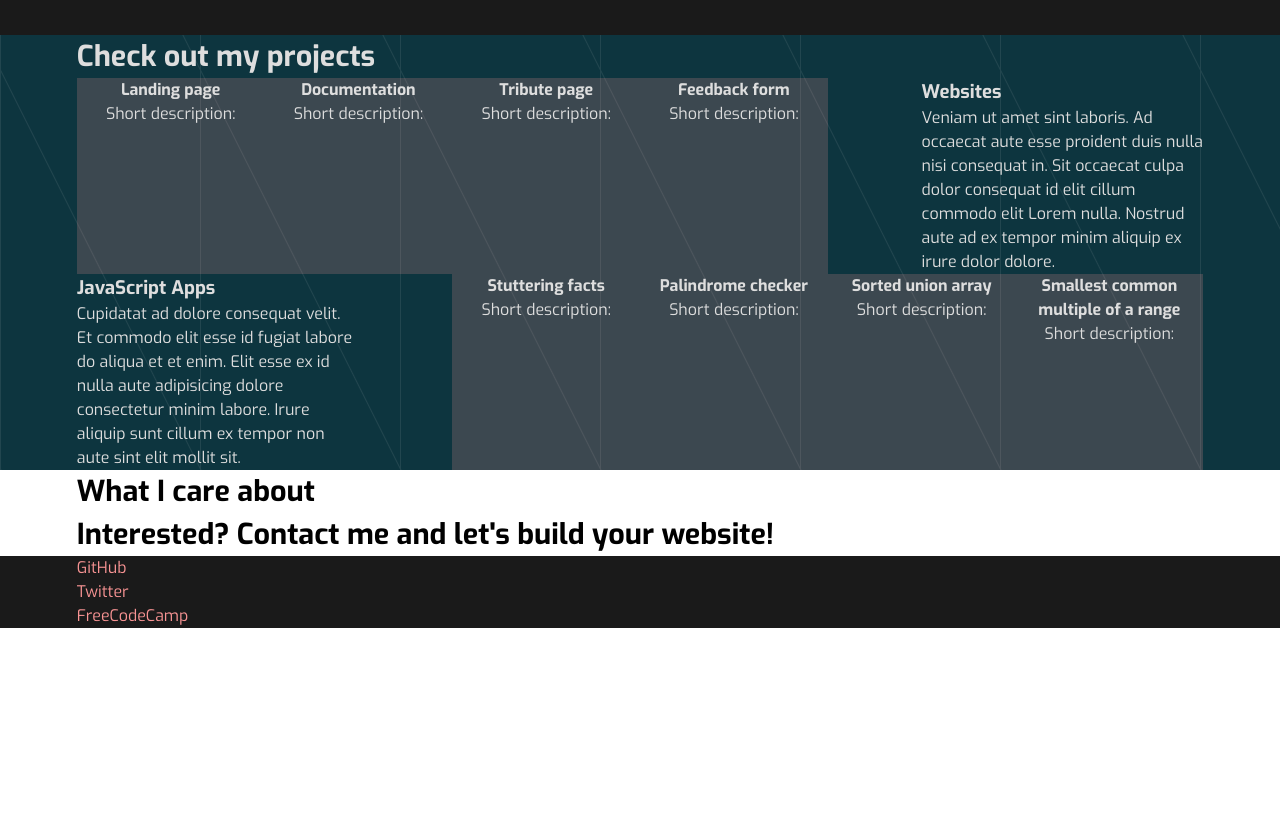
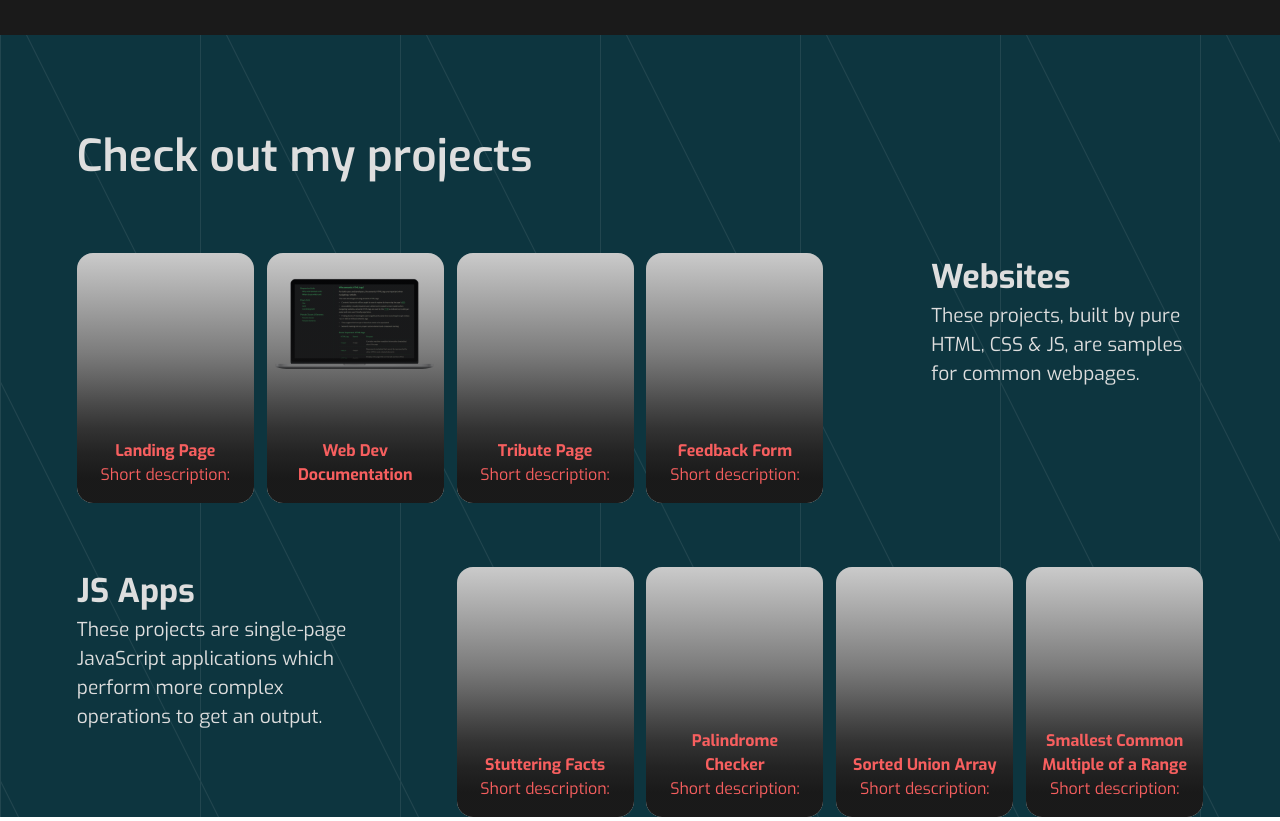
Before and after one commit to elifaltundag/portfolio, a plain HTML site: page index.html in a window 1280 px wide. Shown: the part 580-1401 px from the top of the page. Before the commit the page ends 1208 px from the top, so only its background shows below. Drawn offline with nearby package versions, Linux system fonts and the light colour scheme.

Commit message:
Adjust projects sections layout and whitespace

```diff
--- a/index.html
+++ b/index.html
@@ -60,28 +60,32 @@
                 <div class="projects__websites">
                     <div class="projects__text" id="websites__text">
                         <h3 class="projects__title">Websites</h3>
-                        <p class="projects__body">Veniam ut amet sint laboris. Ad occaecat aute esse proident duis nulla nisi consequat in. Sit occaecat culpa dolor consequat id elit cillum commodo elit Lorem nulla. Nostrud aute ad ex tempor minim aliquip ex irure dolor dolore.</p>
+                        <p class="projects__body">These projects, built by pure HTML, CSS &amp; JS, are samples for common webpages.</p>
                     </div>
                     <div class="projects__thumbnails-container" id="thumbnails__websites">
-                        <div class="thumbnail__prj">
-                            <h4 class="thmb__title">Landing page</h4>
-                            <p class="thmb__text">Short description:</p>
-
+                        <div class="thumbnail__prj" id="prj__landing">
+                            <div class="thmb__text">
+                                <h4 class="thmb__title">Landing Page</h4>
+                                <p class="thmb__body">Short description:</p>
+                            </div>
                         </div>
-                        <div class="thumbnail__prj">
-                            <h4 class="thmb__title">Documentation</h4>
-                            <p class="thmb__text">Short description:</p>
-
+                        <div class="thumbnail__prj" id="prj__documentation">
+                            <div class="thmb__text">
+                                <h4 class="thmb__title">Web Dev Documentation</h4>
+                                <p class="thmb__body"><!-- A brief guide to responsiveness, accessibility and interactivity in web development --></p>
+                            </div>
                         </div>
-                        <div class="thumbnail__prj">
-                            <h4 class="thmb__title">Tribute page</h4>
-                            <p class="thmb__text">Short description:</p>
-
+                        <div class="thumbnail__prj" id="prj__tribute">
+                            <div class="thmb__text">
+                                <h4 class="thmb__title">Tribute Page</h4>
+                                <p class="thmb__body">Short description:</p>
+                            </div>
                         </div>
-                        <div class="thumbnail__prj">
-                            <h4 class="thmb__title">Feedback form</h4>
-                            <p class="thmb__text">Short description:</p>
-
+                        <div class="thumbnail__prj" id="prj__form">
+                            <div class="thmb__text">
+                                <h4 class="thmb__title">Feedback Form</h4>
+                                <p class="thmb__body">Short description:</p>
+                            </div>
                         </div>
                     </div>
 
@@ -90,29 +94,33 @@
 
                 <div class="projects__js-apps">
                     <div class="projects__text" id="js-apps__text">
-                        <h3 class="projects__title">JavaScript Apps</h3>
-                        <p class="projects__body">Cupidatat ad dolore consequat velit. Et commodo elit esse id fugiat labore do aliqua et et enim. Elit esse ex id nulla aute adipisicing dolore consectetur minim labore. Irure aliquip sunt cillum ex tempor non aute sint elit mollit sit.</p>
+                        <h3 class="projects__title">JS Apps</h3>
+                        <p class="projects__body">These projects are single-page JavaScript applications which perform more complex operations to get an output.</p>
                     </div>
                     <div class="projects__thumbnails-container" id="thumbnails__js-apps">
-                        <div class="thumbnail__prj">
-                            <h4 class="thmb__title">Stuttering facts</h4>
-                            <p class="thmb__text">Short description:</p>
-
+                        <div class="thumbnail__prj" id="prj__stut-facts">
+                            <div class="thmb__text">
+                                <h4 class="thmb__title">Stuttering Facts</h4>
+                                <p class="thmb__body">Short description:</p>
+                            </div>
                         </div>
-                        <div class="thumbnail__prj">
-                            <h4 class="thmb__title">Palindrome checker</h4>
-                            <p class="thmb__text">Short description:</p>
-
+                        <div class="thumbnail__prj" id="prj__palindrome">
+                            <div class="thmb__text">
+                                <h4 class="thmb__title">Palindrome Checker</h4>
+                                <p class="thmb__body">Short description:</p>
+                            </div>
                         </div>
-                        <div class="thumbnail__prj">
-                            <h4 class="thmb__title">Sorted union array</h4>
-                            <p class="thmb__text">Short description:</p>
-
+                        <div class="thumbnail__prj" id="prj__sorted-arr">
+                            <div class="thmb__text">
+                                <h4 class="thmb__title">Sorted Union Array</h4>
+                                <p class="thmb__body">Short description:</p>
+                            </div>
                         </div>
-                        <div class="thumbnail__prj">
-                            <h4 class="thmb__title">Smallest common multiple of a range</h4>
-                            <p class="thmb__text">Short description:</p>
-
+                        <div class="thumbnail__prj" id="prj__scm-range">
+                            <div class="thmb__text">
+                                <h4 class="thmb__title">Smallest Common Multiple of a Range</h4>
+                                <p class="thmb__body">Short description:</p>
+                            </div>
                         </div>
                     </div>
                 </div>
--- a/style.css
+++ b/style.css
@@ -120,7 +120,7 @@ ul, ol, li {
 /*! SECTIONAL CLASSES    */
 /*! -------------------- */
 .container {
-    width: min(100%, 1600px);
+    width: min(100%, 1800px);
     margin: 0 auto;
     padding-right: clamp(1rem, 0.8rem + 5vw, 5rem);
     padding-left: clamp(1rem, 0.8rem + 5vw, 5rem);
@@ -131,9 +131,12 @@ ul, ol, li {
 }
 
 .section__title {
-    font-size: clamp(1.2rem, 1rem + 1vw, 2.5rem);
-    grid-column: 1 / 13;
+    font-size: clamp(1.5rem, 1rem + 2.2vw, 3rem);
+    font-weight: 600;
+    text-align: center;
+    margin-top: 2em;
 }
+
 
 .accent {
     color: hsl(var(--clr-accent-light));
@@ -210,6 +213,7 @@ header {
 .projects {
     display: flex;
     flex-direction: column;
+    row-gap: 2em;
 }
 
 .projects__websites,
@@ -221,19 +225,97 @@ header {
 .projects__thumbnails-container {
     width: 100%;
     height: 100%;
+    display: flex;
+    flex-direction: column;
+    row-gap: 5vw;
     /* background-color: hsl(var(--clr-accent-light));
     outline: 2px solid hsl(var(--clr-dark)); */
 }
 
-.thumbnail__prj {
-    width: min(100%, 400px);
-    margin: 0 auto;
-    background-color: hsla(var(--clr-accent-light), 0.2);
+.projects__text {
+    display: flex;
+    flex-direction: column;
+}
+
+.projects__title,
+.projects__body {
     text-align: center;
+}
+
+.projects__title {
+    font-size: clamp(1.2rem, 1rem + 1.3vw, 2.5rem);
+
+}
+
+.projects__body {
+    font-size: clamp(1rem, 0.8rem + 0.5vw, 1.2rem);
 }
 
 
 
+
+/*! -------------------- */
+/*! THUMBNAILS           */
+/*! -------------------- */
+.thumbnail__prj {
+    width: min(100%, 400px);
+    min-height: 250px;
+    margin: 0 auto;
+    background-color: hsl(var(--clr-light));
+    color: hsl(var(--clr-accent-dark));
+    text-align: center;
+
+    border-radius: 1em;
+    border: none;
+    position: relative;
+}
+
+.thmb__text {
+    position: absolute;
+    inset: 0;
+    background-image: linear-gradient(180deg,
+        hsla(var(--clr-dark), 0.1) 0%,
+        hsla(var(--clr-dark), 0.2) 10%,
+        hsla(var(--clr-dark), 0.3) 20%,
+        hsla(var(--clr-dark), 0.4) 30%,
+        hsla(var(--clr-dark), 0.5) 40%,
+        hsla(var(--clr-dark), 0.62) 50%,
+        hsla(var(--clr-dark), 0.75) 60%,
+        hsla(var(--clr-dark), 0.87) 70%,
+        hsla(var(--clr-dark), 0.95) 80%,
+        hsla(var(--clr-dark), 1) 90%);
+    width: 100%;
+    height: 100%;
+    z-index: 2;
+
+    display: flex;
+    flex-direction: column;
+    justify-content: flex-end;
+    padding: 1em;
+}
+
+.thmb__title, .thmb__body {
+    z-index: 5;
+}
+
+
+#prj__landing,
+#prj__documentation,
+#prj__tribute,
+#prj__form,
+#prj__stut-facts,
+#prj__palindrome,
+#prj__sorted-arr,
+#prj__scm-range {
+    background-size: contain;
+    background-position: top;
+    background-repeat: no-repeat;
+    overflow: hidden;
+}
+
+#prj__documentation {
+    background-image: url("/images/thumbnails/ss_on_screens/documentation_laptop.jpeg");
+}
 
 
 /*! -------------------- */
@@ -257,6 +339,7 @@ footer {
     .contact {
         display: grid;
         grid-template-columns: repeat(var(--cols), 1fr);
+        column-gap: 1vw;
     }
 
     .hero {
@@ -285,10 +368,27 @@ footer {
         object-position: 70%;
     }
 
+    .section__title {
+        text-align: left;
+        grid-column: 1 / 13;
+    }
+
+    .projects {
+        row-gap: 4rem;
+    }
+
+    .projects__title,
+    .projects__body {
+        text-align: left;
+    }
+
+
     .projects__thumbnails-container {
         display: grid;
         grid-template-columns: repeat(2, 1fr);
         grid-template-rows: repeat(2, 1fr);
+        column-gap: 1vw;
+        row-gap: 1vw;
     }
 
     .projects__websites {
@@ -320,6 +420,7 @@ footer {
     .thumbnail__prj {
         width: unset;
         margin: 0;
+
     }
 }
 
```
Also changed, not shown: images/thumbnails/screenshots/Web Development Documentation.png (added), images/thumbnails/screenshots/documentation_laptop.png (deleted), images/thumbnails/ss_on_screens/documentation_laptop.jpeg (added).
